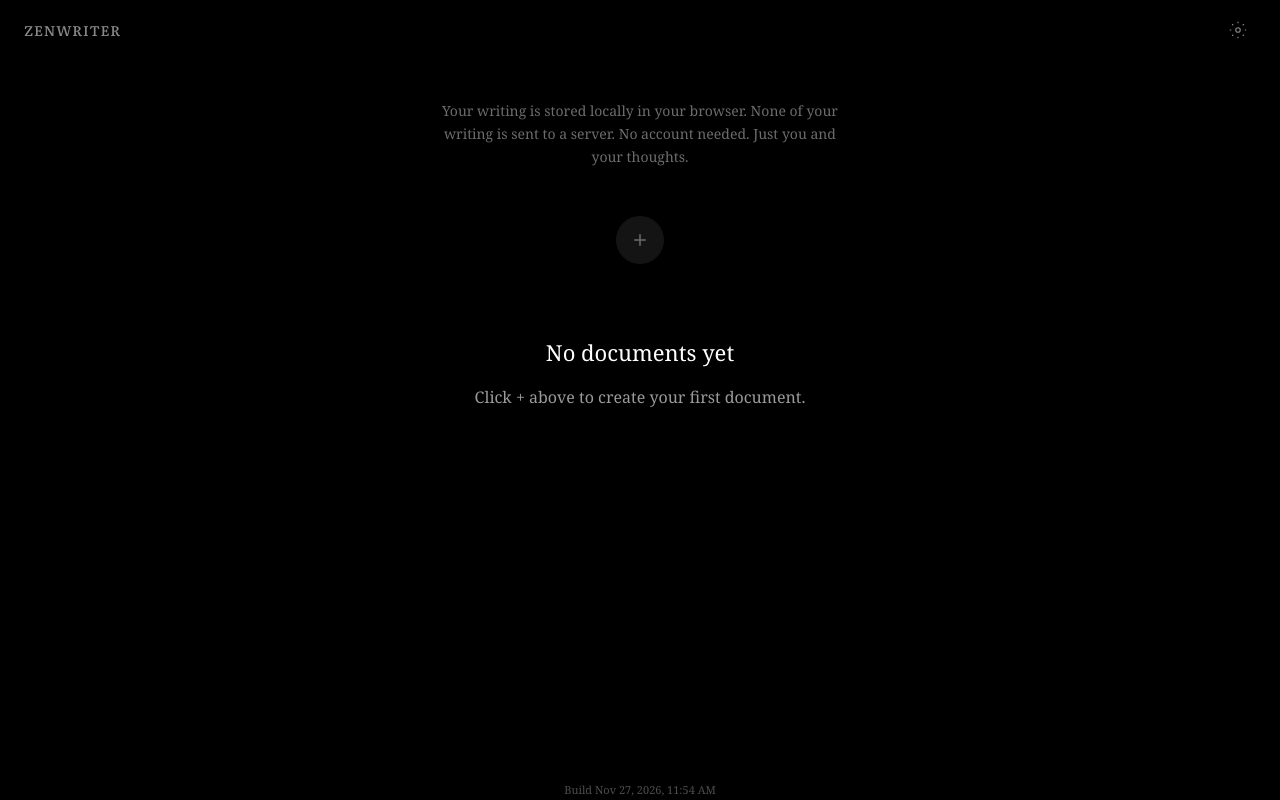
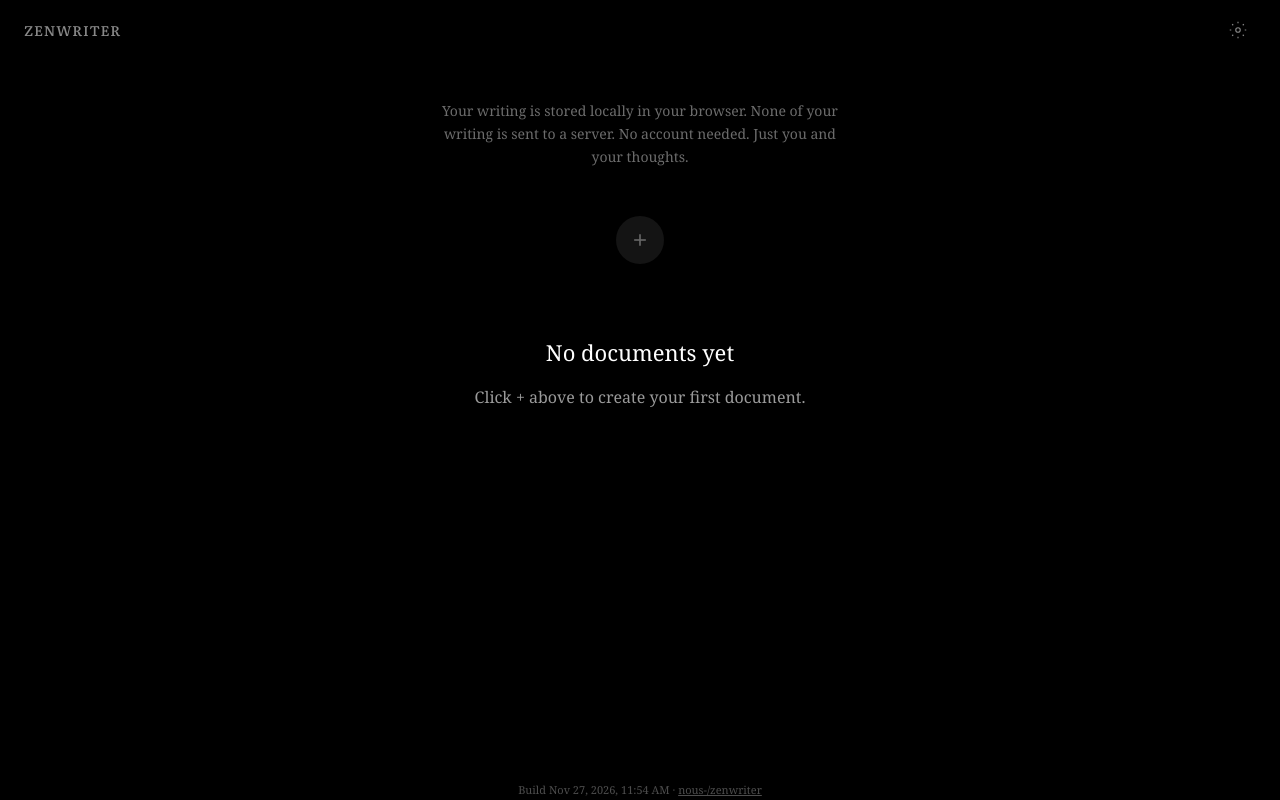
Before and after one commit to nous-/zenwriter, a SvelteKit app in the folder web/: page / in a window 1280 px wide. Built offline with nearby package versions, Linux system fonts and the light colour scheme.

Commit message:
go public

```diff
--- a/web/src/routes/+page.svelte
+++ b/web/src/routes/+page.svelte
@@ -116,7 +116,7 @@
 </main>
 
 <footer class="shrink-0 px-6 py-3 text-center">
-	<span class="font-serif text-[11px] text-(--text-muted) opacity-50">Build {BUILD_TIME ? new Date(BUILD_TIME).toLocaleDateString(undefined, { month: 'short', day: 'numeric', year: 'numeric', hour: '2-digit', minute: '2-digit' }) : '—'}</span>
+	<span class="font-serif text-[11px] text-(--text-muted) opacity-50">Build {BUILD_TIME ? new Date(BUILD_TIME).toLocaleDateString(undefined, { month: 'short', day: 'numeric', year: 'numeric', hour: '2-digit', minute: '2-digit' }) : '—'} · <a href="https://github.com/nous-/zenwriter" target="_blank" rel="noopener noreferrer" class="underline hover:opacity-80">nous-/zenwriter</a></span>
 </footer>
 
 <style>
```
Also changed, not shown: 1 other file (tests, documents, lock files or other folders).
